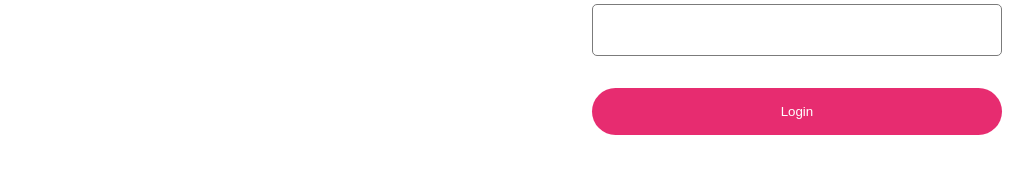
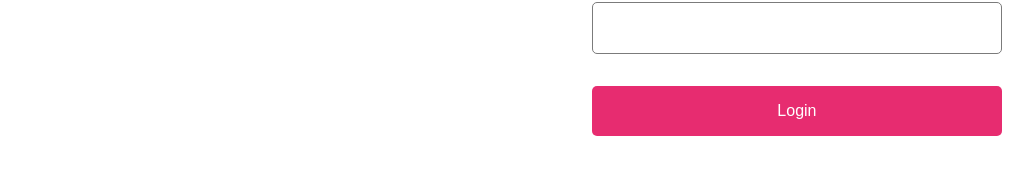
Before and after one commit to AlejandroDeWolf/donut-configurator-admin, a React (Vite) app: page / in a window 1280 px wide. Shown: the part 473-648 px from the top of the page, without its empty margins (123-1156 px from the left). Built offline with nearby package versions, Linux system fonts and the light colour scheme.

Commit message:
style: adjust button styling

```diff
--- a/src/sass/components/UI/_btn.scss
+++ b/src/sass/components/UI/_btn.scss
@@ -2,10 +2,11 @@
 
 .btn {
   padding: 16px 40px;
-  border-radius: 50px;
+  border-radius: 5px;
   border: none;
   background-color: global.$color-primary;
   color: global.$color-white;
+  font-size: 1rem;
 }
 
 .btn--active {
```
